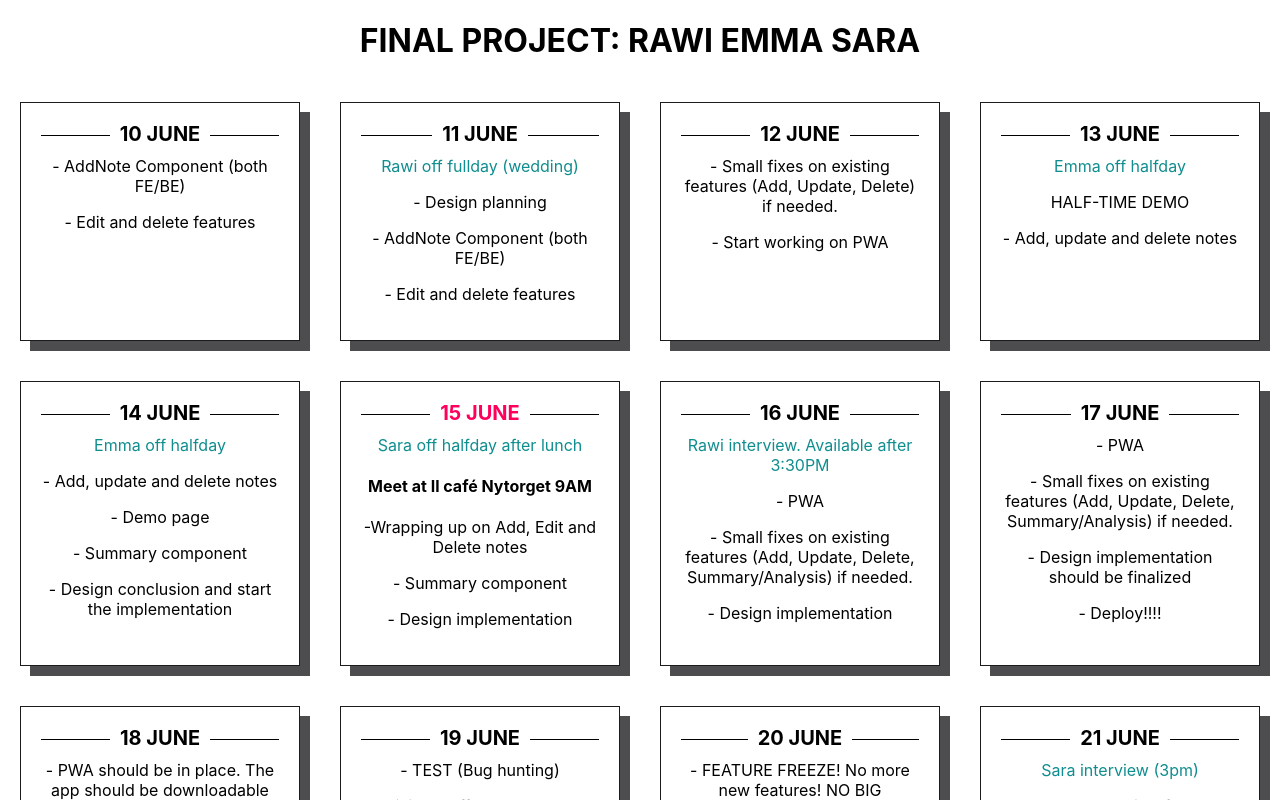
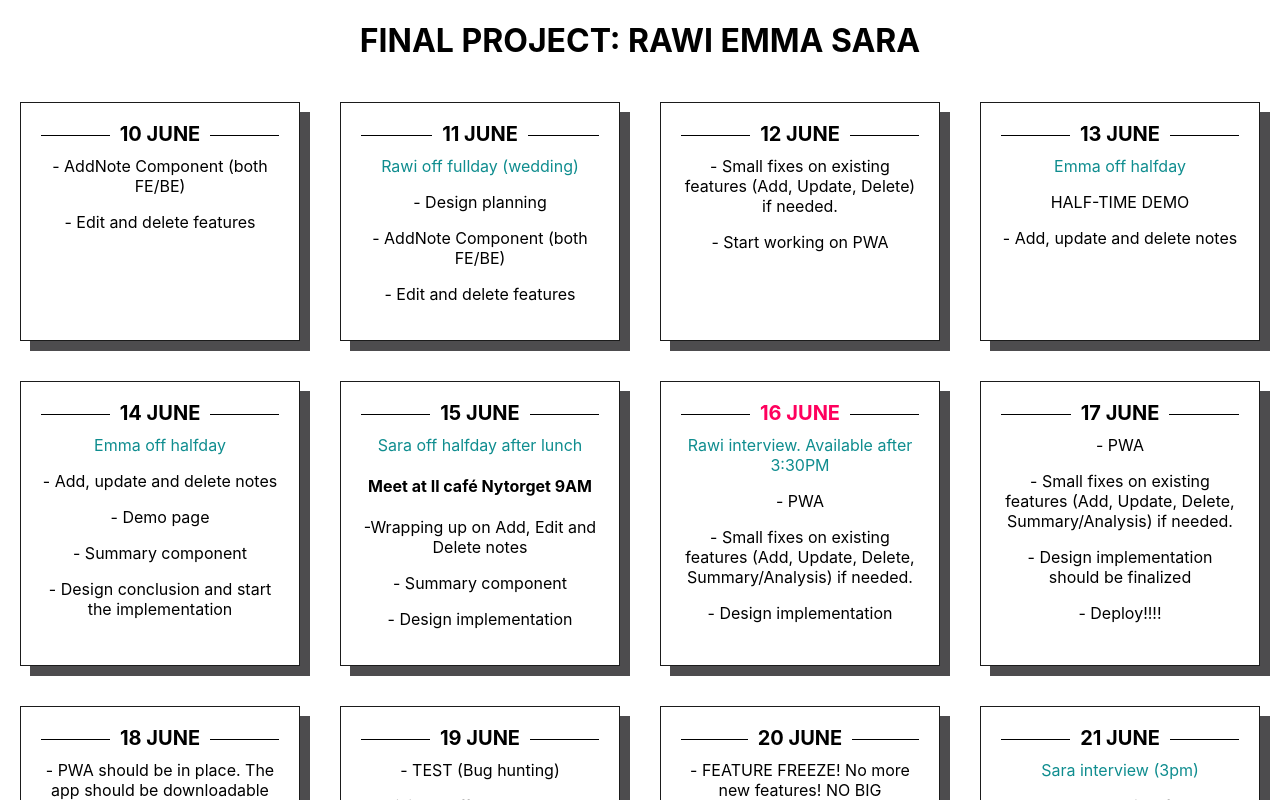
Before and after one commit to rawisou/final-project-tracker, a React (Create React App) app: page / in a window 1280 px wide. Shown: the top 800 px of the page. Built offline with nearby package versions, Linux system fonts and the light colour scheme.

Commit message:
updated schedules

```diff
--- a/src/App.js
+++ b/src/App.js
@@ -43,7 +43,7 @@ function App() {
       </article>
 
       <article className="card">
-        <h3><span className='today'>15 June</span></h3>
+        <h3><span>15 June</span></h3>
         <p className='name'>Sara off halfday after lunch</p>
         <h4>Meet at Il café Nytorget 9AM</h4>
         <p>-Wrapping up on Add, Edit and Delete notes</p>
@@ -52,7 +52,7 @@ function App() {
       </article>
 
       <article className="card">
-        <h3><span>16 June</span></h3>
+        <h3><span className='today'>16 June</span></h3>
         <p className='name'>Rawi interview. Available after 3:30PM</p>
         <p>- PWA</p>
         <p>- Small fixes on existing features (Add, Update, Delete, Summary/Analysis) if needed.</p>
```
